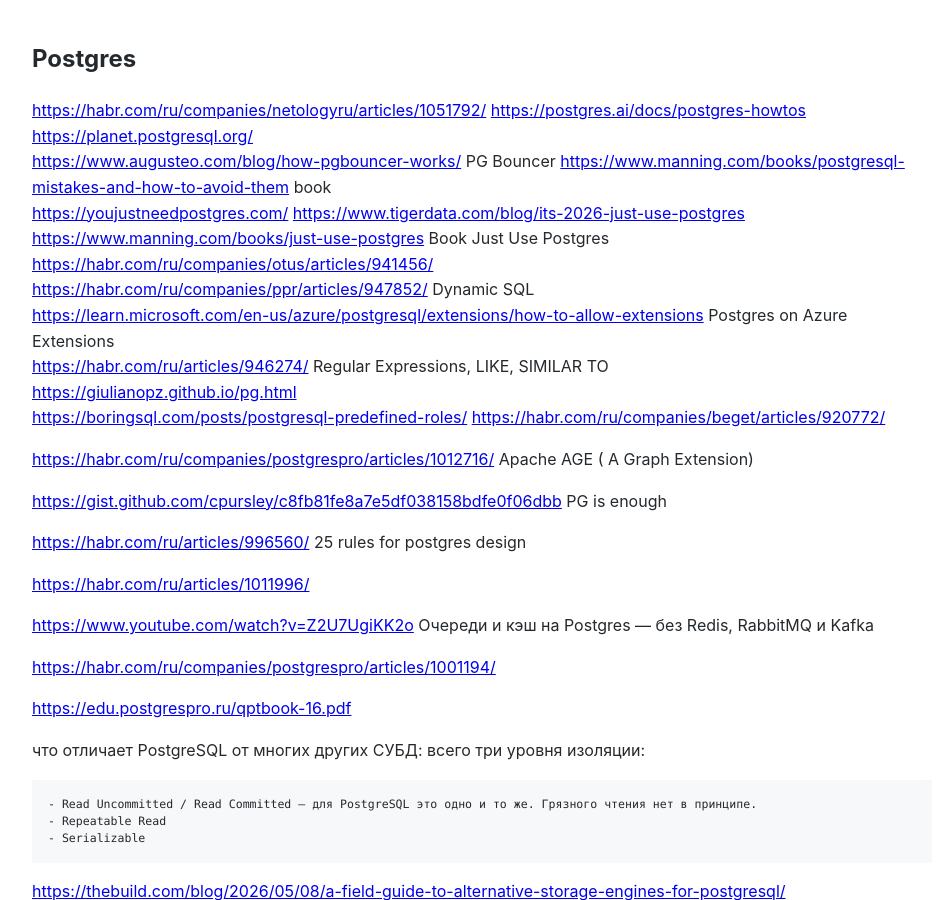
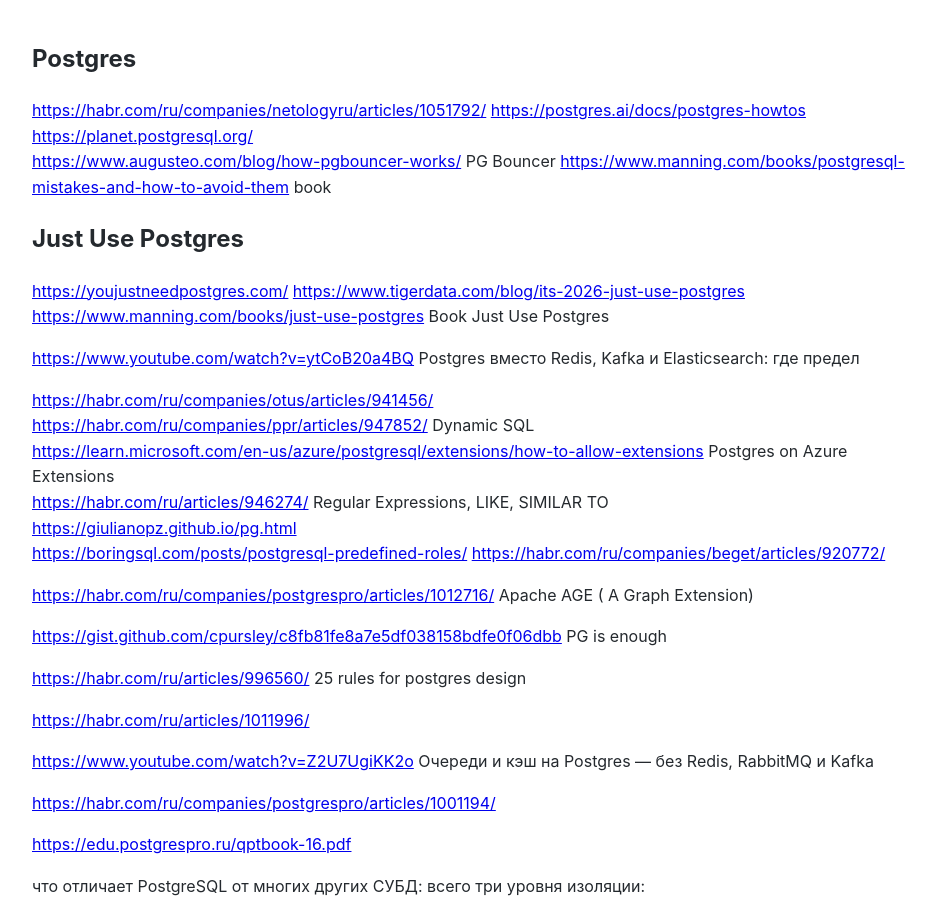
Before and after one commit to Michael-Lubinsky/michael-lubinsky.github.com, a Jekyll site: the page built from pg/pg.md, in a window 1280 px wide and 900 px high. Shown: the whole window, without its empty margins (158-1094 px from the left). Built offline with Jekyll 4.4.1, drawn with Linux system fonts in a browser that asks for light colours; our own code applies the rules of GitHub Pages for plain Markdown files.

Commit message:
Update pg.md

```diff
--- a/pg/pg.md
+++ b/pg/pg.md
@@ -4,9 +4,15 @@
 <https://planet.postgresql.org/>
 <https://www.augusteo.com/blog/how-pgbouncer-works/> PG Bouncer
 <https://www.manning.com/books/postgresql-mistakes-and-how-to-avoid-them>  book
+
+## Just Use Postgres
 <https://youjustneedpostgres.com/>
 <https://www.tigerdata.com/blog/its-2026-just-use-postgres>
 <https://www.manning.com/books/just-use-postgres> Book Just Use Postgres
+
+<https://www.youtube.com/watch?v=ytCoB20a4BQ>
+Postgres вместо Redis, Kafka и Elasticsearch: где предел
+
 <https://habr.com/ru/companies/otus/articles/941456/>
 <https://habr.com/ru/companies/ppr/articles/947852/> Dynamic SQL
 <https://learn.microsoft.com/en-us/azure/postgresql/extensions/how-to-allow-extensions>  Postgres on Azure Extensions
```
